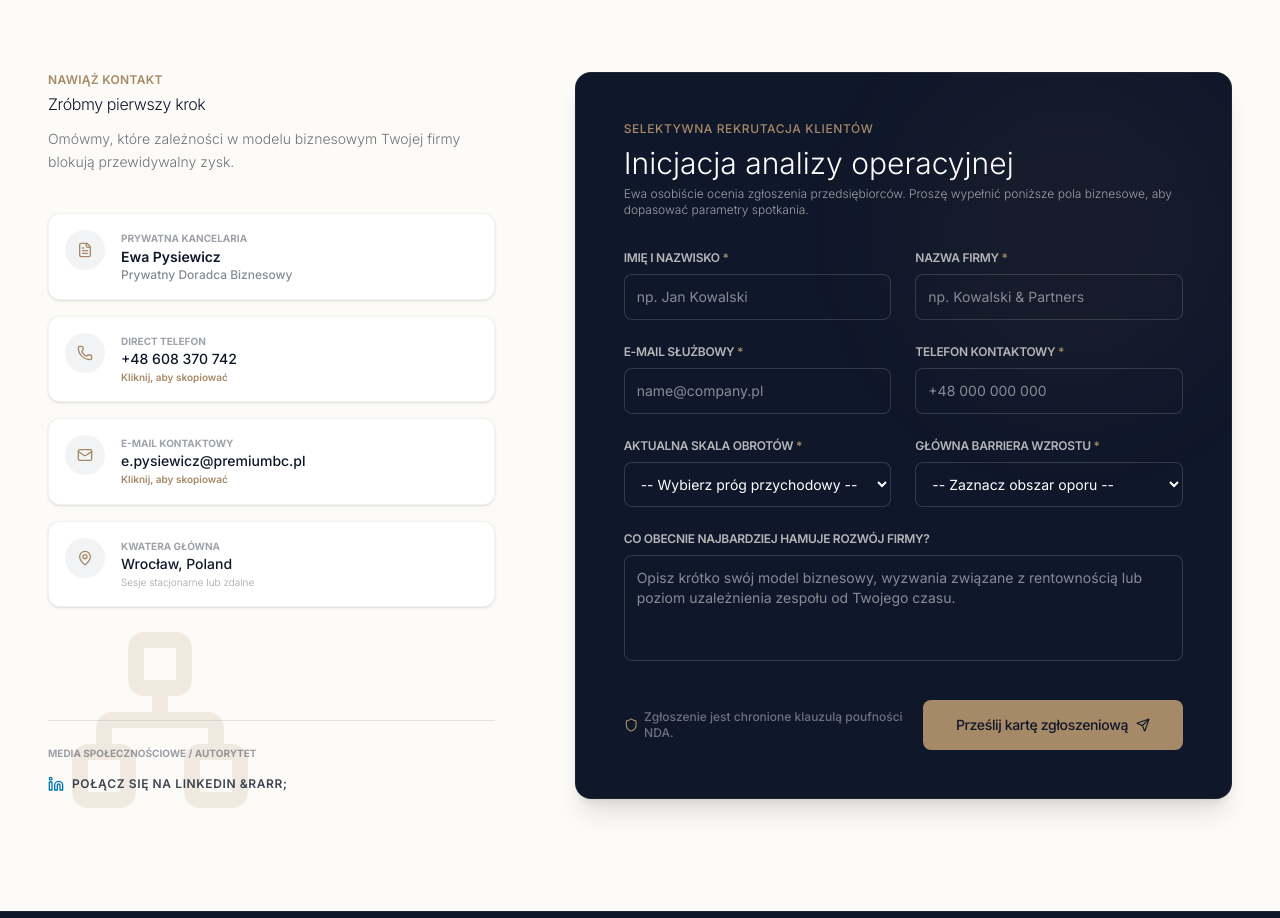
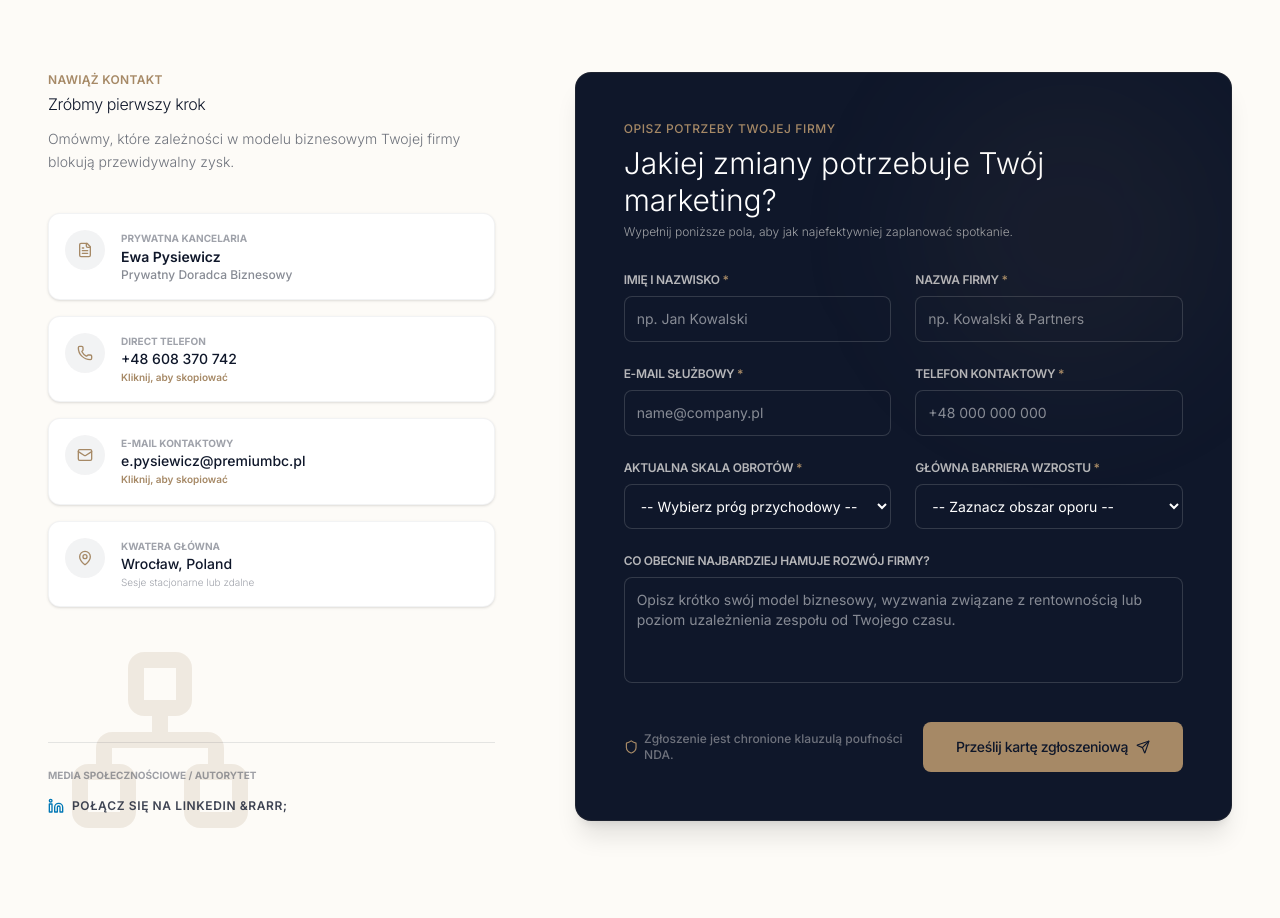
Before and after one commit to ewa-cell/premiumbc, a React (Vite) app: page / in a window 1280 px wide. Shown: the part 6720-7638 px from the top of the page. Built offline with nearby package versions, Linux system fonts and the light colour scheme.

Commit message:
Update contact form heading and description text

```diff
--- a/src/components/ContactForm.tsx
+++ b/src/components/ContactForm.tsx
@@ -76,14 +76,14 @@ export default function ContactForm() {
           >
             <div>
               <span className="text-xs font-sans font-medium tracking-wider text-brand-gold uppercase block mb-2">
-                {language === 'pl' ? 'Selektywna rekrutacja klientów' : 'Selective Advisor Intake'}
+                {language === 'pl' ? 'Opisz potrzeby Twojej firmy' : 'Selective Advisor Intake'}
               </span>
               <h3 className="font-editorial text-3xl font-light text-white leading-tight">
-                {language === 'pl' ? 'Inicjacja analizy operacyjnej' : 'Initiate Brief Diagnosis'}
+                {language === 'pl' ? 'Jakiej zmiany potrzebuje Twój marketing?' : 'Initiate Brief Diagnosis'}
               </h3>
               <p className="text-xs font-sans font-light text-brand-cream/60 mt-1 max-w-xl">
                 {language === 'pl'
-                  ? 'Ewa osobiście ocenia zgłoszenia przedsiębiorców. Proszę wypełnić poniższe pola biznesowe, aby dopasować parametry spotkania.'
+                  ? 'Wypełnij poniższe pola, aby jak najefektywniej zaplanować spotkanie.'
                   : 'Ewa personally reviews prospective engagements. Please specify your organizational metrics below to qualify our strategy call.'}
               </p>
             </div>
```
